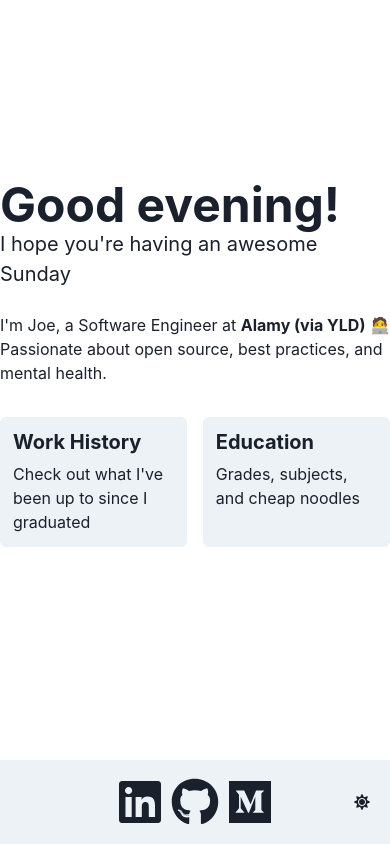
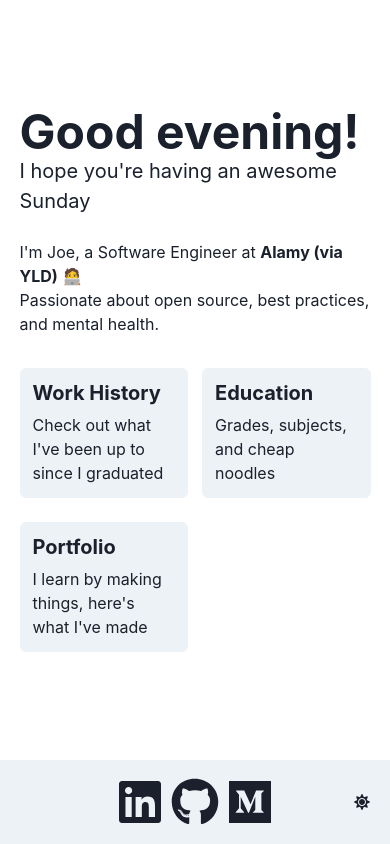
Before and after one commit to JoeScho/website, a Next.js app: page / in a window 390 px wide. Built offline with nearby package versions, Linux system fonts and the light colour scheme.

Commit message:
responsive things

```diff
--- a/src/components/Footer.js
+++ b/src/components/Footer.js
@@ -5,7 +5,6 @@ import { FontAwesomeIcon } from '@fortawesome/react-fontawesome';
 import {
   Flex,
   Box,
-  Switch,
   IconButton,
   useColorMode,
   useColorModeValue,
--- a/src/pages/education.js
+++ b/src/pages/education.js
@@ -22,10 +22,10 @@ import HeadingWithBackButton from '../components/HeadingWithBackButton';
 
 export default function Work() {
   return (
-    <Flex minH='90vh' alignItems='center' justifyContent='center' flexDirection='column'>
+    <Flex minH='90vh' mx="5%" alignItems='center' justifyContent='center' flexDirection='column'>
       <HeadingWithBackButton title='Education History' />
 
-      <Accordion width="60%" mb={30} allowToggle>
+      <Accordion minWidth="60%" mb={30} allowToggle>
         {
           educationHistory.map((education) => (
             <AccordionItem key={education.level}>
--- a/src/pages/index.js
+++ b/src/pages/index.js
@@ -11,7 +11,7 @@ export default function Home() {
   const { company, title } = workHistory[0];
 
   return (
-    <Flex height='90vh' alignItems='center' justifyContent='center'>
+    <Flex height='90vh' mx='5%' alignItems='center' justifyContent='center'>
       <main>
         <Heading size='3xl'>
           {header}
@@ -24,9 +24,12 @@ export default function Home() {
         <Text>I'm Joe, a {title} at <strong>{company}</strong> 🧑‍💻</Text>
         <Text>Passionate about open source, best practices, and mental health.</Text>
 
-        <Flex justifyContent='space-between' my={8}>
+        <Flex justifyContent='space-between' mt={8}>
           <Card href='/work' heading='Work History' body="Check out what I've been up to since I graduated" />
           <Card href='/education' heading='Education' body='Grades, subjects, and cheap noodles' />
+        </Flex>
+        <Flex justifyContent='space-between' mt={6}>
+          <Card href='/portfolio' heading='Portfolio' body="I learn by making things, here's what I've made" />
         </Flex>
       </main>
     </Flex >
--- a/src/pages/work.js
+++ b/src/pages/work.js
@@ -19,10 +19,10 @@ export default function Work() {
   const tagHoverBackground = useColorModeValue('gray.300', 'gray.500');
 
   return (
-    <Flex height='90vh' alignItems='center' justifyContent='center' flexDirection='column'>
+    <Flex minHeight='90vh' mx="5%" alignItems='center' justifyContent='center' flexDirection='column'>
       <HeadingWithBackButton title='Work History' />
 
-      <Accordion width="60%" mb={30} allowToggle>
+      <Accordion minWidth="60%" mb={30} allowToggle>
         {
           workHistory.map((role) => (
             <AccordionItem>
```
